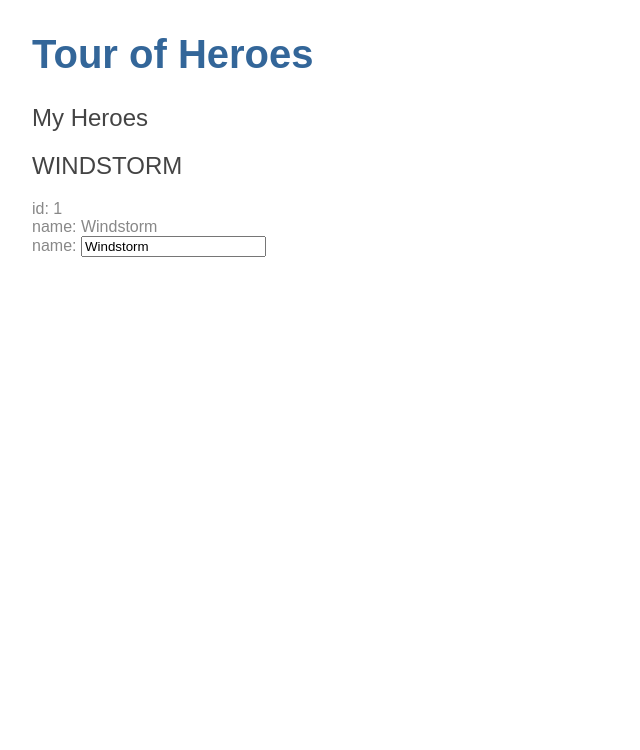
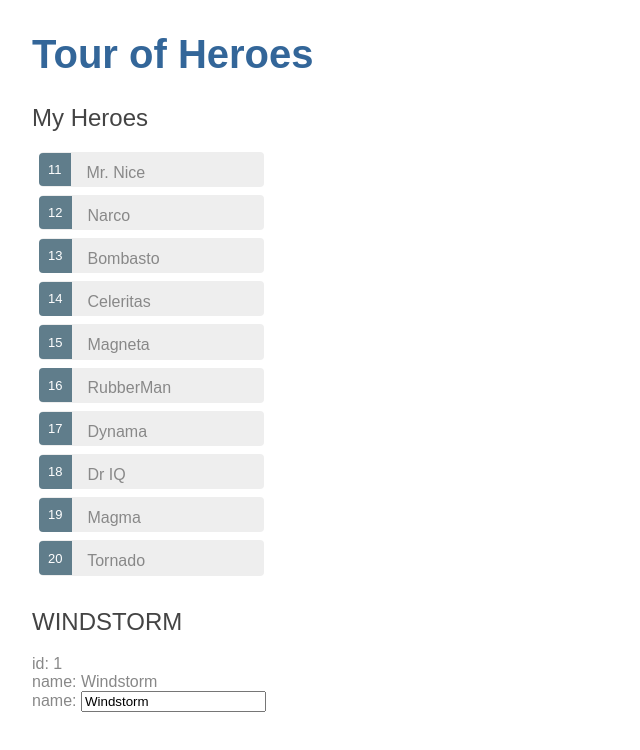
Before and after one commit to azusa/angular-tour-of-heroes, an Angular app: page / in a window 1280 px wide. Shown: the top 750 px of the page, without its empty margins (0-640 px from the left). Built offline with nearby package versions, Linux system fonts and the light colour scheme.

Commit message:
Style the heroes

```diff
--- a/src/app/heroes/heroes.component.css
+++ b/src/app/heroes/heroes.component.css
@@ -0,0 +1,48 @@
+/* HeroesComponent's private CSS styles */
+.selected {
+    background-color: #CFD8DC !important;
+    color: white;
+  }
+  .heroes {
+    margin: 0 0 2em 0;
+    list-style-type: none;
+    padding: 0;
+    width: 15em;
+  }
+  .heroes li {
+    cursor: pointer;
+    position: relative;
+    left: 0;
+    background-color: #EEE;
+    margin: .5em;
+    padding: .3em 0;
+    height: 1.6em;
+    border-radius: 4px;
+  }
+  .heroes li.selected:hover {
+    background-color: #BBD8DC !important;
+    color: white;
+  }
+  .heroes li:hover {
+    color: #607D8B;
+    background-color: #DDD;
+    left: .1em;
+  }
+  .heroes .text {
+    position: relative;
+    top: -3px;
+  }
+  .heroes .badge {
+    display: inline-block;
+    font-size: small;
+    color: white;
+    padding: 0.8em 0.7em 0 0.7em;
+    background-color: #607D8B;
+    line-height: 1em;
+    position: relative;
+    left: -1px;
+    top: -4px;
+    height: 1.8em;
+    margin-right: .8em;
+    border-radius: 4px 0 0 4px;
+  }
--- a/src/app/heroes/heroes.component.ts
+++ b/src/app/heroes/heroes.component.ts
@@ -14,6 +14,8 @@
     name: 'Windstorm'
   };
 
+  heroes = HEROES;
+
   constructor() { }
 
   ngOnInit() {
```
